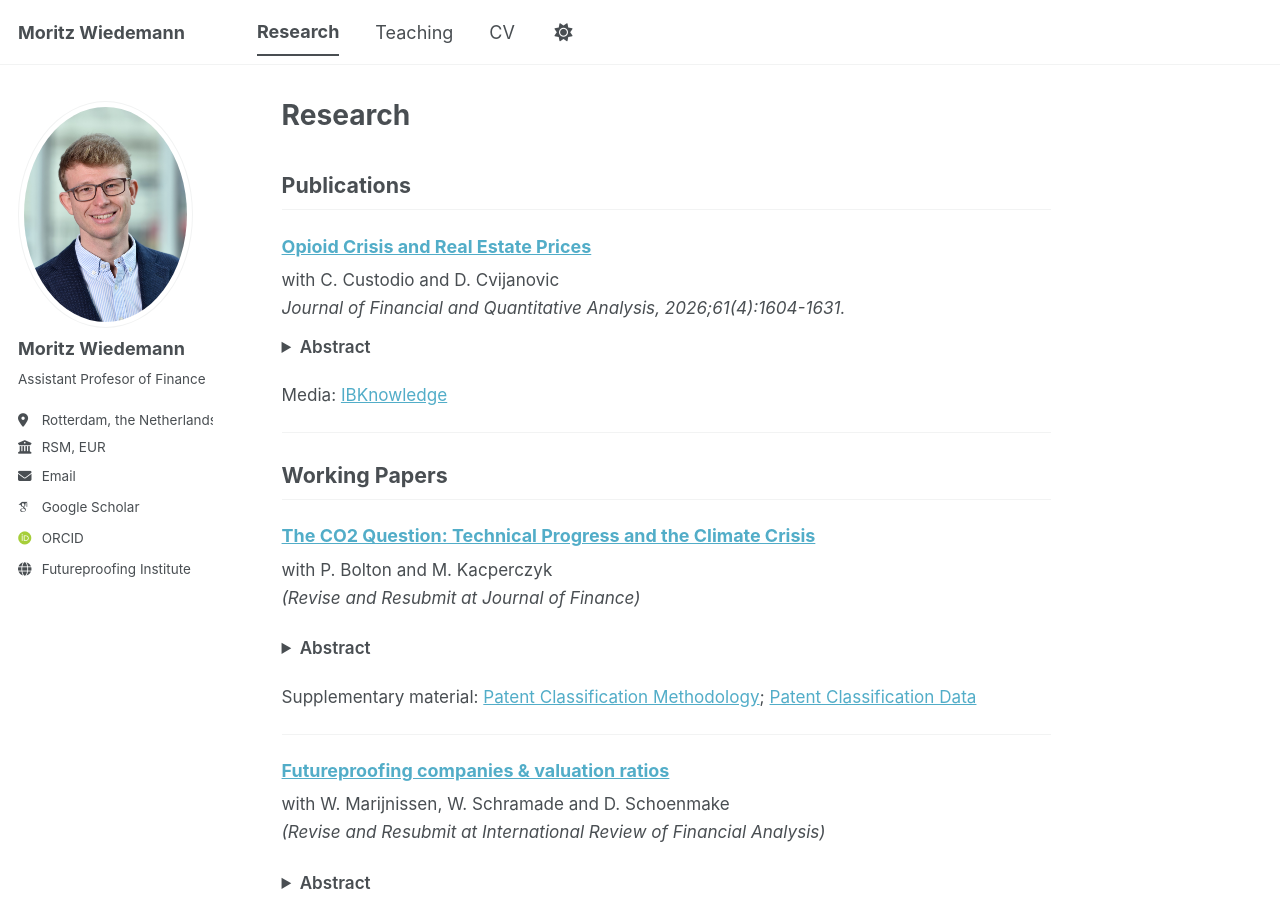
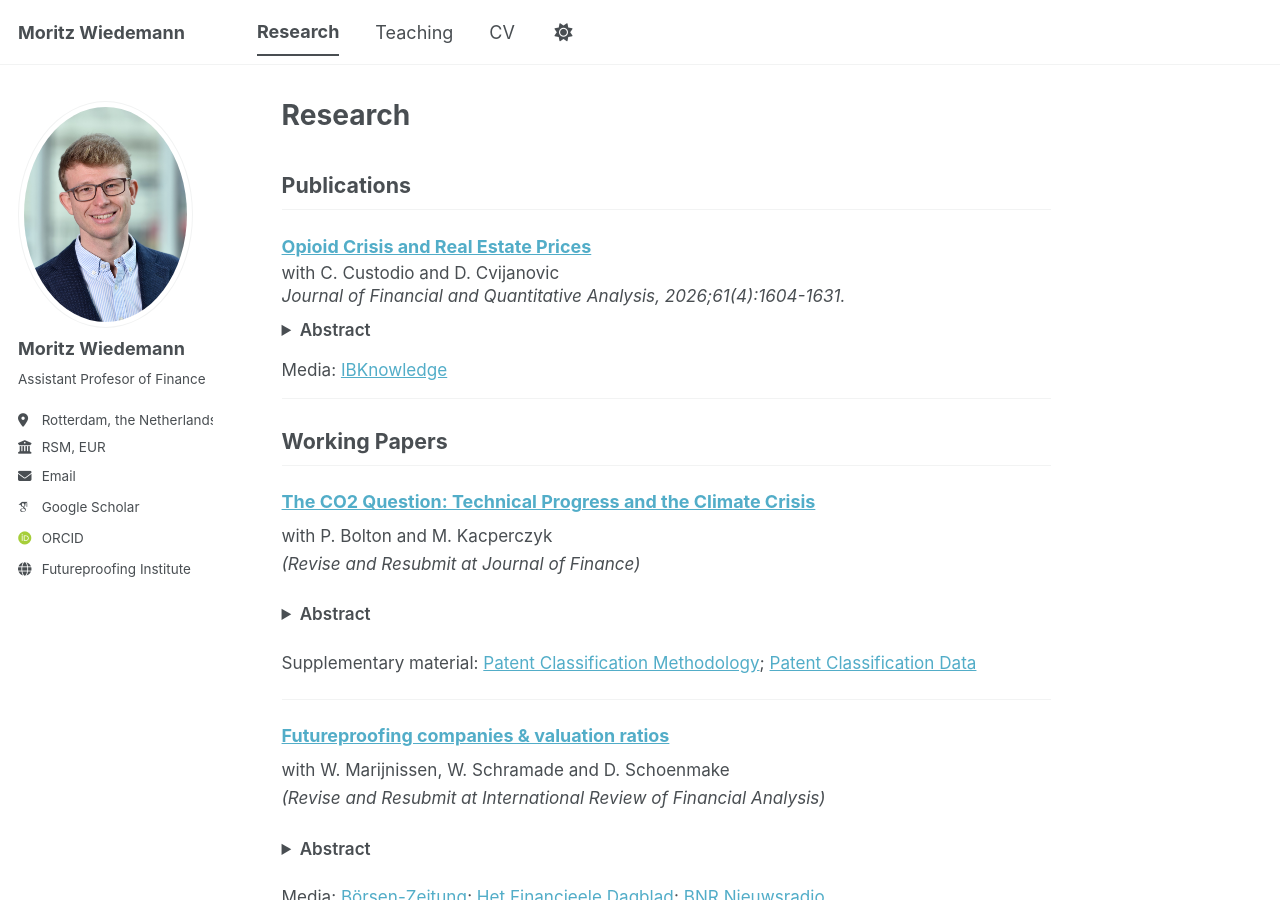
Before and after one commit to WiedemannM/WiedemannM.github.io, a Jekyll site: the page built from _pages/research.md, in a window 1280 px wide and 900 px high. Built offline with Jekyll 4.4.1, drawn with Linux system fonts in a browser that asks for light colours; some web fonts are replaced; a script bundle is joined from its source files by our own code; library files that are not in the unit come from our copies.

Commit message:
Update research.md

```diff
--- a/_pages/research.md
+++ b/_pages/research.md
@@ -8,7 +8,9 @@
 
 ### [Opioid Crisis and Real Estate Prices](https://papers.ssrn.com/sol3/papers.cfm?abstract_id=3712600)
 
-<p style="margin-bottom: 0;">
+<div class="publication-entry">
+
+<p>
 with C. Custodio and D. Cvijanovic<br>
 <em>Journal of Financial and Quantitative Analysis, 2026;61(4):1604-1631.</em>
 </p>
@@ -16,11 +18,17 @@
 <details>
 <summary>Abstract</summary>
 
+<p>
 We study the impact of opioid abuse on real estate prices. We document that opioid death rates and excess prescription rates are negatively associated with house prices. Exploiting the staggered passage of opioid-limiting legislation, we find that a decrease in opioid abuse results in higher county-level house prices. This effect is due to fewer mortgage delinquencies, lower vacancy rates, more home improvement loans, and increased population inflow. Our findings are consistent with improved real estate conditions and a rise in local demand. These results highlight the importance of public health policy in mitigating the economic costs of the opioid epidemic.
+</p>
 
 </details>
 
-Media: [IBKnowledge](https://www.imperial.ac.uk/business-school/ib-knowledge/finance/why-regulating-opioid-prescriptions-can-protect-the-us-economy)
+<p class="media">
+Media: <a href="https://www.imperial.ac.uk/business-school/ib-knowledge/finance/why-regulating-opioid-prescriptions-can-protect-the-us-economy/">IBKnowledge</a>
+</p>
+
+</div>
 
 ---
 
```
